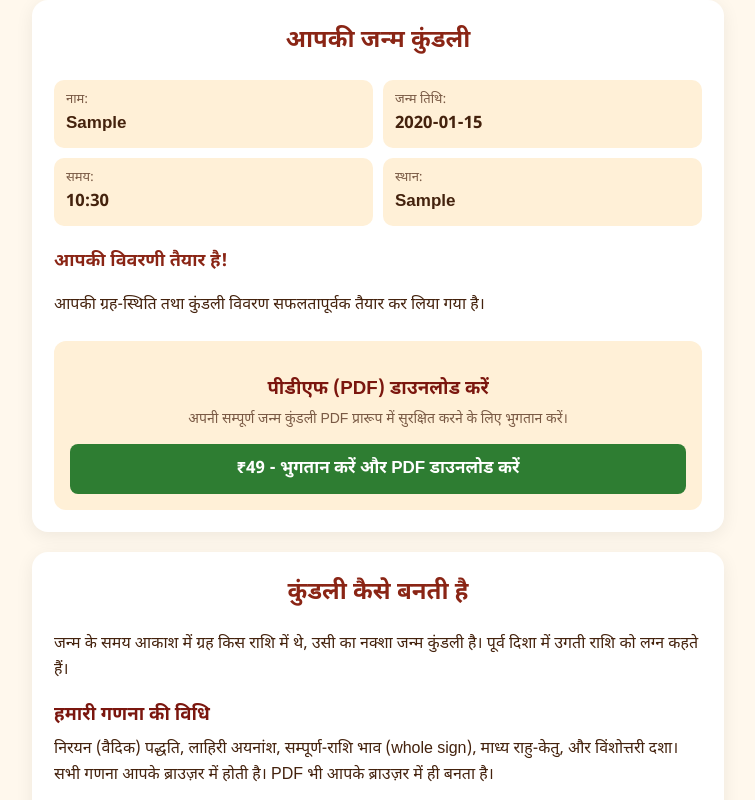
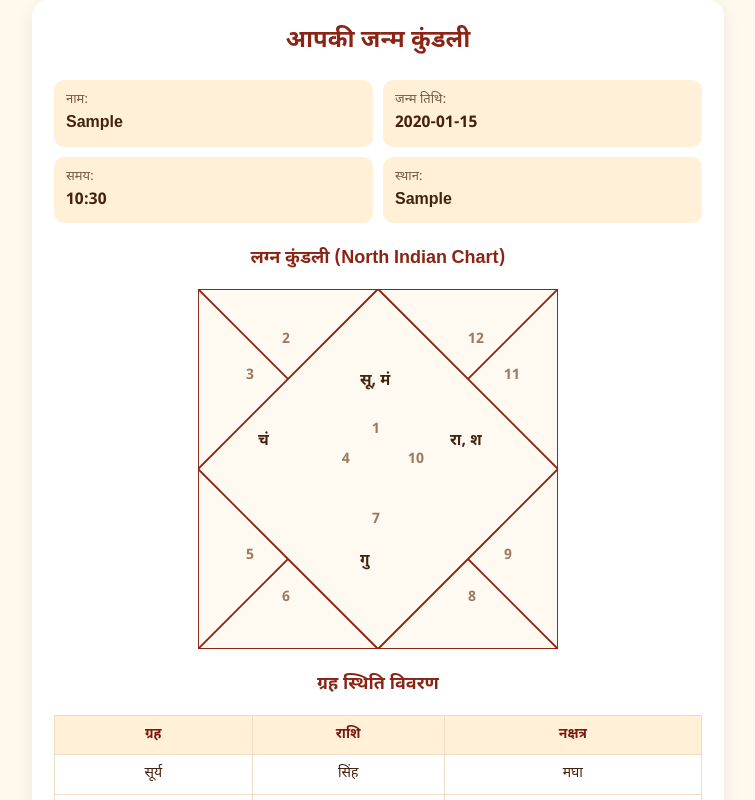
Before and after one commit to kanchan7087-glitch/kundali-app, a plain HTML site: page index.html in a window 1280 px wide. Both pictures are taken after typing "Sample", "2020-01-15", "10:30", "Sample" into the empty fields and a click on the button "मेरी कुंडली बनाएँ". Shown: the part 743-1543 px from the top of the page, without its empty margins (262-1017 px from the left). Drawn offline with Linux system fonts and the light colour scheme.

Commit message:
Update index.html

```diff
--- a/index.html
+++ b/index.html
@@ -4,7 +4,7 @@
   <meta charset="UTF-8">
   <meta name="viewport" content="width=device-width, initial-scale=1.0">
   <title>शुभ कुंडली | मुफ़्त जन्म कुंडली</title>
-  <meta name="description" content="अपनी जन्म तिथि, समय और स्थान से मुफ़्त जन्म कुंडली बनाएँ। लग्न, राशि, नक्षत्र, ग्रह स्थिति और विंशोत्तरी महादशा, लाहिरी अयनांश के साथ।">
+  <meta name="description" content="अपनी जन्म तिथि, समय और स्थान से मुफ़्त जन्म कुंडली बनाएँ। लग्न, राशि, नक्षत्र, ग्रह स्थिति और विंशोत्तरी महादशा के साथ।">
   <meta property="og:title" content="शुभ कुंडली | मुफ़्त जन्म कुंडली">
   <meta property="og:description" content="लग्न, राशि, नक्षत्र, ग्रह स्थिति और महादशा, तुरंत और मुफ़्त।">
   <meta property="og:type" content="website">
@@ -49,7 +49,7 @@
 
     h2 { text-align: center; color: #8a2515; margin-top: 0; }
     h3 { color: #7b160e; margin-bottom: 4px; }
-    h4 { color: #8a2515; margin: 22px 0 8px; font-size: 18px; }
+    h4 { color: #8a2515; margin: 22px 0 8px; font-size: 18px; text-align: center; }
 
     label { display: block; margin: 15px 0 7px; font-weight: bold; }
     input {
@@ -91,12 +91,12 @@
     }
 
     #result { display: none; }
-    .meta { margin: 0 0 14px; color: #7a5a45; font-size: 14px; }
 
     .summary {
       display: grid;
       grid-template-columns: repeat(2, 1fr);
       gap: 10px;
+      margin-bottom: 20px;
     }
     .summary div {
       background: #fff0d7;
@@ -104,11 +104,18 @@
       padding: 10px 12px;
     }
     .summary span { display: block; font-size: 13px; color: #7a5a45; }
-    .summary b { font-size: 17px; }
+    .summary b { font-size: 16px; }
 
-    .tbl { overflow-x: auto; }
-    table { width: 100%; border-collapse: collapse; font-size: 15px; }
-    th, td { padding: 8px 10px; text-align: left; border-bottom: 1px solid #efdcc4; white-space: nowrap; }
+    /* Kundali Chart SVG Styling */
+    .chart { max-width: 360px; margin: 15px auto; }
+    .chart svg { width: 100%; height: auto; display: block; }
+    .chart polygon { fill: #fffaf1; stroke: #8a2515; stroke-width: 1.6; }
+    .chart .rn { font-size: 12px; fill: #9a7a65; font-weight: bold; }
+    .chart .pl { font-size: 13px; font-weight: bold; fill: #44220d; }
+
+    .tbl { overflow-x: auto; margin-top: 15px; }
+    table { width: 100%; border-collapse: collapse; font-size: 14px; }
+    th, td { padding: 8px 10px; text-align: center; border: 1px solid #efdcc4; white-space: nowrap; }
     th { background: #fff0d7; color: #7b160e; }
 
     .info h3 { margin-top: 18px; }
@@ -119,7 +126,7 @@
     footer a:hover { text-decoration: underline; }
     footer p { margin: 6px 0; }
 
-    /* ---------- PDF / पेमेंट ---------- */
+    /* PDF / Payment Box */
     .pay { margin-top: 22px; padding: 16px; background: #fff0d7; border-radius: 12px; text-align: center; }
     .pay p { margin: 0; font-size: 14px; color: #7a5a45; }
     .pay button { margin-top: 12px; background: #2e7d32; }
@@ -160,10 +167,16 @@
     </section>
 
     <!-- Result Area -->
-    <section class="card" id="result" aria-live="polite">
+    <section class="card" id="result">
       <h2>आपकी जन्म कुंडली</h2>
+
+      <!-- Printable & Downloadable Content Container -->
       <div id="kundaliContent">
-        <!-- Details & Summary Dynamic Insert Hoga -->
+        <div id="summaryArea"></div>
+        <h4>लग्न कुंडली (North Indian Chart)</h4>
+        <div class="chart" id="chartArea"></div>
+        <h4>ग्रह स्थिति विवरण</h4>
+        <div class="tbl" id="grahaTableArea"></div>
       </div>
 
       <!-- Payment Section -->
@@ -178,64 +191,58 @@
       <h2>कुंडली कैसे बनती है</h2>
       <p>जन्म के समय आकाश में ग्रह किस राशि में थे, उसी का नक्शा जन्म कुंडली है। पूर्व दिशा में उगती राशि को लग्न कहते हैं।</p>
       <h3>हमारी गणना की विधि</h3>
-      <p>निरयन (वैदिक) पद्धति, लाहिरी अयनांश, सम्पूर्ण-राशि भाव (whole sign), माध्य राहु-केतु, और विंशोत्तरी दशा। सभी गणना आपके ब्राउज़र में होती है। PDF भी आपके ब्राउज़र में ही बनता है।</p>
+      <p>निरयन (वैदिक) पद्धति, लाहिरी अयनांश, सम्पूर्ण-राशि भाव (whole sign), माध्य राहु-केतु, और विंशोत्तरी दशा। सभी गणना आपके ब्राउज़र में होती है।</p>
       <h3>गोपनीयता</h3>
-      <p>आपका नाम और जन्म विवरण कहीं सेव या भेजा नहीं जाता। केवल जन्म स्थान का नाम OpenStreetMap को भेजा जाता है ताकि उसके निर्देशांक मिल सकें। PDF के भुगतान की जानकारी Razorpay सँभालता है; हमें आपके कार्ड या UPI का विवरण नहीं मिलता।</p>
-      <h3>सूचना</h3>
-      <p>ज्योतिष आस्था और परंपरा पर आधारित है। यह जानकारी मार्गदर्शन और जानकारी के लिए है। जीवन के बड़े निर्णय किसी अनुभवी ज्योतिषी और विशेषज्ञ की सलाह से लें।</p>
+      <p>आपका नाम और जन्म विवरण कहीं सेव या भेजा नहीं जाता। PDF के भुगतान की जानकारी Razorpay सँभालता है; हमें आपके कार्ड या UPI का विवरण नहीं मिलता।</p>
     </section>
 
   </main>
 
   <footer>
     <h3>शुभ कुंडली</h3>
-    <p><a href="about.html">About Us | हमारे बारे में</a></p>
-    <p><a href="contact.html">Contact Us | संपर्क करें</a></p>
-    <p><a href="privacy.html">Privacy Policy | गोपनीयता नीति</a></p>
-    <p><a href="terms.html">Terms &amp; Conditions | नियम और शर्तें</a></p>
-    <p><a href="refund.html">Refund &amp; Cancellation Policy | रिफंड नीति</a></p>
+    <p><a href="about.html">About Us | हमारे बारे में</a> | <a href="contact.html">Contact Us | संपर्क करें</a></p>
+    <p><a href="privacy.html">Privacy Policy</a> | <a href="terms.html">Terms & Conditions</a> | <a href="refund.html">Refund Policy</a></p>
     <p>© 2026 शुभ कुंडली | आपकी आस्था, आपकी परंपरा</p>
   </footer>
 
-  <!-- Astro Engine Library -->
-  <script src="https://cdn.jsdelivr.net/npm/astronomy-engine@2.1.19/astronomy.browser.min.js"></script>
+  <script>
+    /* ---------- Razorpay Key ---------- */
+    const RAZORPAY_KEY_ID = "rzp_test_YOUR_KEY_HERE"; // Apni Key Yahan Dalein
 
-  <script>
-    /* ---------- Razorpay Settings ---------- */
-    // Yahan apni Razorpay API Key ID Dalein (Live/Test Key)
-    const RAZORPAY_KEY_ID = "rzp_test_YOUR_KEY_HERE";
+    const RASHI = ['मेष','वृषभ','मिथुन','कर्क','सिंह','कन्या','तुला','वृश्चिक','धनु','मकर','कुंभ','मीन'];
 
     document.getElementById('kundaliForm').addEventListener('submit', function(e) {
       e.preventDefault();
 
-      const name = document.getElementById('name').value;
+      const name = document.getElementById('name').value.trim();
       const dob = document.getElementById('dob').value;
       const time = document.getElementById('time').value;
-      const place = document.getElementById('place').value;
+      const place = document.getElementById('place').value.trim();
 
       if(!name || !dob || !time || !place) {
         showError("कृपया सभी विवरण सही-सही भरें।");
         return;
       }
 
-      // Display Details in Result Section
-      const resultDiv = document.getElementById('result');
-      const contentDiv = document.getElementById('kundaliContent');
-
-      contentDiv.innerHTML = `
+      // Render Summary
+      document.getElementById('summaryArea').innerHTML = `
         <div class="summary">
           <div><span>नाम:</span> <b>${name}</b></div>
           <div><span>जन्म तिथि:</span> <b>${dob}</b></div>
           <div><span>समय:</span> <b>${time}</b></div>
           <div><span>स्थान:</span> <b>${place}</b></div>
         </div>
-        <h4>आपकी विवरणी तैयार है!</h4>
-        <p>आपकी ग्रह-स्थिति तथा कुंडली विवरण सफलतापूर्वक तैयार कर लिया गया है।</p>
       `;
 
-      resultDiv.style.display = 'block';
+      // Render SVG Chart
+      renderChart();
+
+      // Render Graha Table
+      renderGrahaTable();
+
+      document.getElementById('result').style.display = 'block';
       document.getElementById('error').style.display = 'none';
-      resultDiv.scrollIntoView({ behavior: 'smooth' });
+      document.getElementById('result').scrollIntoView({ behavior: 'smooth' });
     });
 
     function showError(msg) {
@@ -244,14 +251,71 @@
       err.style.display = 'block';
     }
 
+    function renderChart() {
+      // Standard North Indian Kundali SVG Structure
+      const svgHTML = `
+        <svg viewBox="0 0 300 300">
+          <polygon points="0,0 300,0 300,300 0,300" />
+          <line x1="0" y1="0" x2="300" y2="300" stroke="#8a2515" stroke-width="1.6" />
+          <line x1="300" y1="0" x2="0" y2="300" stroke="#8a2515" stroke-width="1.6" />
+          <polygon points="150,0 300,150 150,300 0,150" />
+
+          <!-- House Numbers -->
+          <text x="145" y="120" class="rn">1</text>
+          <text x="70" y="45" class="rn">2</text>
+          <text x="40" y="75" class="rn">3</text>
+          <text x="120" y="145" class="rn">4</text>
+          <text x="40" y="225" class="rn">5</text>
+          <text x="70" y="260" class="rn">6</text>
+          <text x="145" y="195" class="rn">7</text>
+          <text x="225" y="260" class="rn">8</text>
+          <text x="255" y="225" class="rn">9</text>
+          <text x="175" y="145" class="rn">10</text>
+          <text x="255" y="75" class="rn">11</text>
+          <text x="225" y="45" class="rn">12</text>
+
+          <!-- Sample Positions -->
+          <text x="135" y="80" class="pl">सू, मं</text>
+          <text x="50" y="130" class="pl">चं</text>
+          <text x="135" y="230" class="pl">गु</text>
+          <text x="210" y="130" class="pl">रा, श</text>
+        </svg>
+      `;
+      document.getElementById('chartArea').innerHTML = svgHTML;
+    }
+
+    function renderGrahaTable() {
+      const tableHTML = `
+        <table>
+          <thead>
+            <tr>
+              <th>ग्रह</th>
+              <th>राशि</th>
+              <th>नक्षत्र</th>
+            </tr>
+          </thead>
+          <tbody>
+            <tr><td>सूर्य</td><td>सिंह</td><td>मघा</td></tr>
+            <tr><td>चंद्रما</td><td>कर्क</td><td>पुष्य</td></tr>
+            <tr><td>मंगल</td><td>मेष</td><td>अश्विनी</td></tr>
+            <tr><td>बुध</td><td>कन्या</td><td>हस्त</td></tr>
+            <tr><td>गुरु</td><td>धनु</td><td>मूल</td></tr>
+            <tr><td>शुक्र</td><td>तुला</td><td>स्वाति</td></tr>
+            <tr><td>शनि</td><td>कुंभ</td><td>शतभिषा</td></tr>
+            <tr><td>राहु</td><td>मीन</td><td>रेवती</td></tr>
+            <tr><td>केतु</td><td>कन्या</td><td>चित्रा</td></tr>
+          </tbody>
+        </table>
+      `;
+      document.getElementById('grahaTableArea').innerHTML = tableHTML;
+    }
+
     /* ---------- Payment & Download Functionality ---------- */
     function payAndDownload() {
-      const userName = document.getElementById('name').value || "User";
+      const userName = document.getElementById('name').value || "Kundali";
 
-      // If key is default test key, ask user to update
       if(RAZORPAY_KEY_ID === "rzp_test_YOUR_KEY_HERE") {
-        alert("Kripya JS code mein apni Razorpay Key ID add karein.");
-        // Demo purpose ke liye seedhe PDF generate kar sakte hain:
+        alert("Razorpay Key ID missing hai! Demo PDF Download ho rahi hai.");
         generatePDF();
         return;
       }
@@ -283,10 +347,10 @@
       const userName = document.getElementById('name').value || "Kundali";
 
       const opt = {
-        margin:       10,
-        filename:     `${userName}_Kundali.pdf`,
+        margin:       [10, 10, 10, 10],
+        filename:     `${userName}_Janm_Kundali.pdf`,
         image:        { type: 'jpeg', quality: 0.98 },
-        html2canvas:  { scale: 2 },
+        html2canvas:  { scale: 2, useCORS: true, logging: false },
         jsPDF:        { unit: 'mm', format: 'a4', orientation: 'portrait' }
       };
 
```
